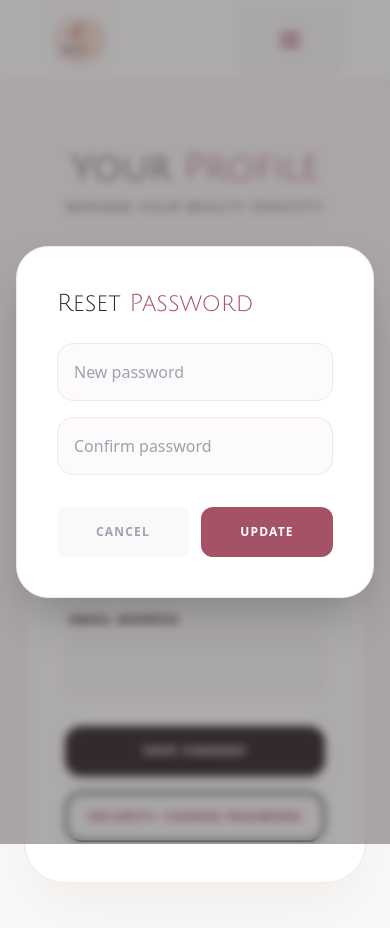
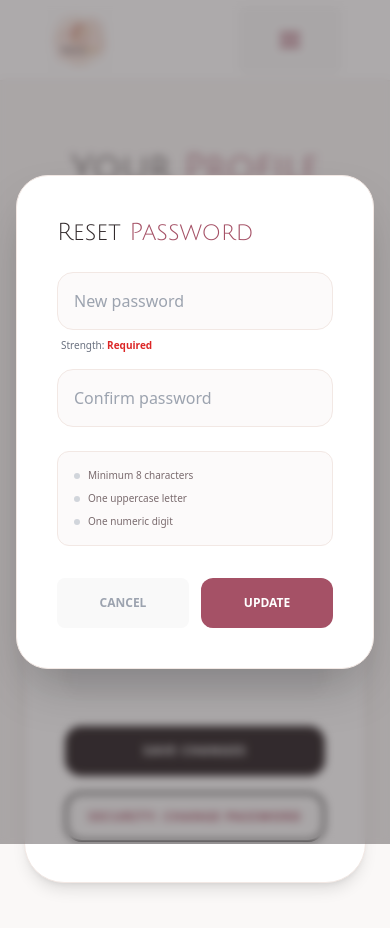
Before and after one commit to rimpleshrestha/security_cw2_frontend, a React (Vite) app: page /profile in a window 390 px wide. Both pictures are taken after a click on the button "SECURITY: CHANGE PASSWORD". Shown: the top 928 px of the page. Built offline with nearby package versions, Linux system fonts and the light colour scheme; a web font is replaced by a local one.

Commit message:
added password validation rules

```diff
--- a/src/pages/Profilepage.jsx
+++ b/src/pages/Profilepage.jsx
@@ -1,23 +1,49 @@
 import { useState } from "react";
 import toast from "react-hot-toast";
 import { axiosInstance } from "../../api/axiosinstance";
+import DOMPurify from "dompurify";
 
 const ProfilePage = () => {
   const [name, setName] = useState(
     sessionStorage.getItem("name") !== "undefined"
       ? sessionStorage.getItem("name")
-      : ""
+      : "",
   );
 
   const [profilePic, setProfilePic] = useState(
     sessionStorage.getItem("profilePic") !== "undefined"
       ? sessionStorage.getItem("profilePic")
-      : null
+      : null,
   );
 
   const [showModal, setShowModal] = useState(false);
   const [newPassword, setNewPassword] = useState("");
   const [confirmPassword, setConfirmPassword] = useState("");
+  const [passwordStrength, setPasswordStrength] = useState("");
+
+  // Sanitization logic for security
+  const sanitize = (value) => {
+    if (typeof value !== "string") return "";
+    const noBrackets = value.replace(/[<>]/g, "");
+    return DOMPurify.sanitize(noBrackets, { ALLOW_TAGS: [] });
+  };
+
+  // Complexity rules matching RegisterPage
+  const checkPasswordStrength = (pwd) => {
+    if (!pwd) return "";
+    const strongRegex = /^(?=.*[a-z])(?=.*[A-Z])(?=.*\d).{8,}$/;
+    const mediumRegex = /^(?=.*[a-z])(?=.*[A-Z]).{6,}$/;
+    if (strongRegex.test(pwd)) return "Strong";
+    if (mediumRegex.test(pwd)) return "Medium";
+    return "Weak";
+  };
+
+  const handlePasswordChange = (e) => {
+    const value = e.target.value;
+    const sanitizedValue = sanitize(value);
+    setNewPassword(sanitizedValue);
+    setPasswordStrength(checkPasswordStrength(value));
+  };
 
   const handleProfilePicChange = async (e) => {
     const formData = new FormData();
@@ -28,14 +54,12 @@ const ProfilePage = () => {
         formData,
         {
           headers: { "Content-Type": "multipart/form-data" },
-        }
+        },
       );
       if (response.status === 200) {
         toast.success("Profile image updated successfully!");
         sessionStorage.setItem("profilePic", response.data.user.avatar);
         setProfilePic(URL.createObjectURL(e.target.files[0]));
-      } else {
-        toast.error("Profile image update failed!");
       }
     } catch (error) {
       toast.error("Profile image update failed!");
@@ -44,8 +68,11 @@ const ProfilePage = () => {
 
   const handleSave = async (e) => {
     e.preventDefault();
-    const response = await axiosInstance.put("/update-details", { name });
-    sessionStorage.setItem("name", name);
+    const sanitizedName = sanitize(name);
+    const response = await axiosInstance.put("/update-details", {
+      name: sanitizedName,
+    });
+    sessionStorage.setItem("name", sanitizedName);
     if ([200, 201].includes(response.status)) {
       toast.success("Profile updated successfully!");
     } else {
@@ -54,6 +81,10 @@ const ProfilePage = () => {
   };
 
   const handleResetPassword = async () => {
+    if (passwordStrength !== "Strong") {
+      toast.error("Password does not meet security requirements.");
+      return;
+    }
     if (newPassword !== confirmPassword) {
       toast.error("Passwords do not match.");
       return;
@@ -68,6 +99,7 @@ const ProfilePage = () => {
       setShowModal(false);
       setNewPassword("");
       setConfirmPassword("");
+      setPasswordStrength("");
     } else {
       toast.error("Password update failed!");
     }
@@ -80,7 +112,6 @@ const ProfilePage = () => {
 
   return (
     <div className="bg-[#FAF8F7] min-h-screen w-full flex flex-col items-center justify-center px-6 py-20">
-      {/* Page Header */}
       <div className="text-center mb-12">
         <h1
           className="text-4xl text-[#332B2D] font-light mb-2"
@@ -93,12 +124,8 @@ const ProfilePage = () => {
         </p>
       </div>
 
-      <div className="w-full max-w-2xl bg-white rounded-[40px] shadow-[0_30px_60px_-15px_rgba(0,0,0,0.05)] border border-[#F2E8E4] p-10 md:p-16 relative overflow-hidden">
-        {/* Subtle decorative glow */}
-        <div className="absolute -top-24 -right-24 w-48 h-48 bg-[#FAD1E3] opacity-20 blur-[80px] pointer-events-none"></div>
-
+      <div className="w-full max-w-2xl bg-white rounded-[40px] shadow-lg border border-[#F2E8E4] p-10 md:p-16 relative overflow-hidden">
         <form onSubmit={handleSave} className="relative z-10">
-          {/* Profile Picture Section */}
           <div className="mb-10 flex flex-col items-center">
             <div
               onClick={() => document.getElementById("profilePicInput").click()}
@@ -115,7 +142,7 @@ const ProfilePage = () => {
                   +
                 </div>
               )}
-              <div className="absolute inset-0 bg-black/20 opacity-0 group-hover:opacity-100 transition-opacity flex items-center justify-center text-white text-xs font-bold tracking-tighter">
+              <div className="absolute inset-0 bg-black/20 opacity-0 group-hover:opacity-100 transition-opacity flex items-center justify-center text-white text-xs font-bold">
                 EDIT
               </div>
             </div>
@@ -139,7 +166,6 @@ const ProfilePage = () => {
                 placeholder="Enter your name"
               />
             </div>
-
             <div>
               <label className={labelStyles}>Email Address</label>
               <input
@@ -154,7 +180,7 @@ const ProfilePage = () => {
           <div className="flex flex-col gap-4">
             <button
               type="submit"
-              className="w-full bg-[#332B2D] text-white py-4 rounded-2xl font-bold tracking-widest text-xs uppercase hover:bg-[#A55166] transition-all duration-500 shadow-lg active:scale-95"
+              className="w-full bg-[#332B2D] text-white py-4 rounded-2xl font-bold tracking-widest text-xs uppercase hover:bg-[#A55166] transition-all"
             >
               Save Changes
             </button>
@@ -169,7 +195,6 @@ const ProfilePage = () => {
         </form>
       </div>
 
-      {/* Modern Reset Modal */}
       {showModal && (
         <div className="fixed inset-0 bg-[#332B2D]/40 backdrop-blur-sm flex justify-center items-center z-50 px-4">
           <div className="bg-white w-full max-w-md rounded-[32px] p-10 shadow-2xl border border-[#F2E8E4]">
@@ -179,32 +204,72 @@ const ProfilePage = () => {
             >
               Reset <span className="font-bold text-[#A55166]">Password</span>
             </h2>
-            <div className="space-y-4 mb-8">
+
+            <div className="space-y-4 mb-6">
+              <div>
                 <input
                   type="password"
                   placeholder="New password"
                   value={newPassword}
-                onChange={(e) => setNewPassword(e.target.value)}
+                  onChange={handlePasswordChange}
                   className={inputStyles}
                 />
+                <div className="text-[10px] mt-2 ml-1">
+                  <span className="text-gray-500">Strength: </span>
+                  <span
+                    className={
+                      passwordStrength === "Strong"
+                        ? "text-green-600 font-bold"
+                        : "text-red-600 font-bold"
+                    }
+                  >
+                    {passwordStrength || "Required"}
+                  </span>
+                </div>
+              </div>
               <input
                 type="password"
                 placeholder="Confirm password"
                 value={confirmPassword}
-                onChange={(e) => setConfirmPassword(e.target.value)}
+                onChange={(e) => setConfirmPassword(sanitize(e.target.value))}
                 className={inputStyles}
               />
             </div>
+
+            {/* SECURITY POLICY CHECKLIST */}
+            <div className="mb-8 p-4 bg-[#FCFAFA] rounded-xl border border-[#F2E8E4]">
+              <ul className="space-y-2">
+                <li className="flex items-center text-[10px] text-[#7A6B6E]">
+                  <div
+                    className={`w-1.5 h-1.5 rounded-full mr-2 ${newPassword.length >= 8 ? "bg-green-500" : "bg-gray-300"}`}
+                  ></div>
+                  Minimum 8 characters
+                </li>
+                <li className="flex items-center text-[10px] text-[#7A6B6E]">
+                  <div
+                    className={`w-1.5 h-1.5 rounded-full mr-2 ${/[A-Z]/.test(newPassword) ? "bg-green-500" : "bg-gray-300"}`}
+                  ></div>
+                  One uppercase letter
+                </li>
+                <li className="flex items-center text-[10px] text-[#7A6B6E]">
+                  <div
+                    className={`w-1.5 h-1.5 rounded-full mr-2 ${/\d/.test(newPassword) ? "bg-green-500" : "bg-gray-300"}`}
+                  ></div>
+                  One numeric digit
+                </li>
+              </ul>
+            </div>
+
             <div className="flex gap-3">
               <button
                 onClick={() => setShowModal(false)}
-                className="flex-1 py-4 text-gray-400 text-xs font-bold tracking-widest uppercase"
+                className="flex-1 py-4 text-gray-400 text-xs font-bold uppercase"
               >
                 Cancel
               </button>
               <button
                 onClick={handleResetPassword}
-                className="flex-1 bg-[#A55166] text-white py-4 rounded-xl font-bold tracking-widest text-xs uppercase hover:bg-[#332B2D] transition-all"
+                className="flex-1 bg-[#A55166] text-white py-4 rounded-xl font-bold text-xs uppercase hover:bg-[#332B2D] transition-all"
               >
                 Update
               </button>
```
Lines whose indentation alone changed are shown as unchanged.
